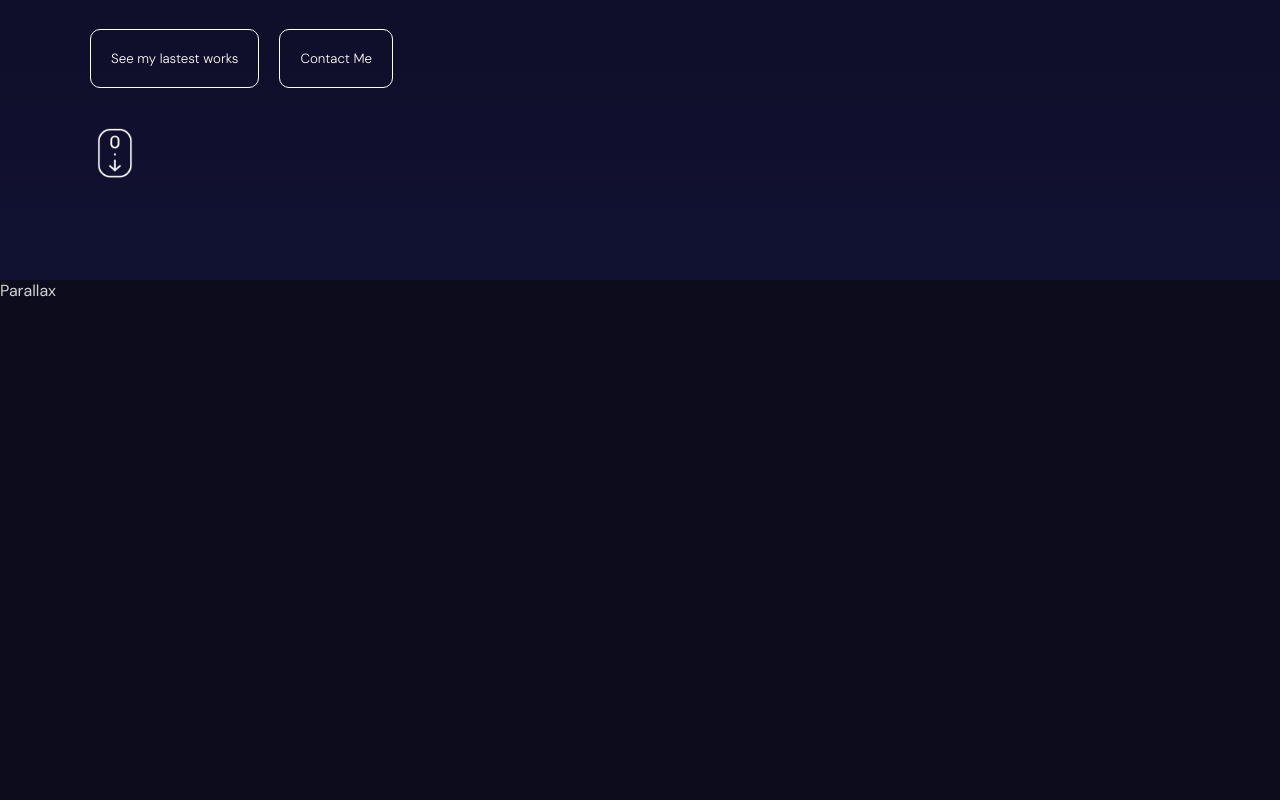
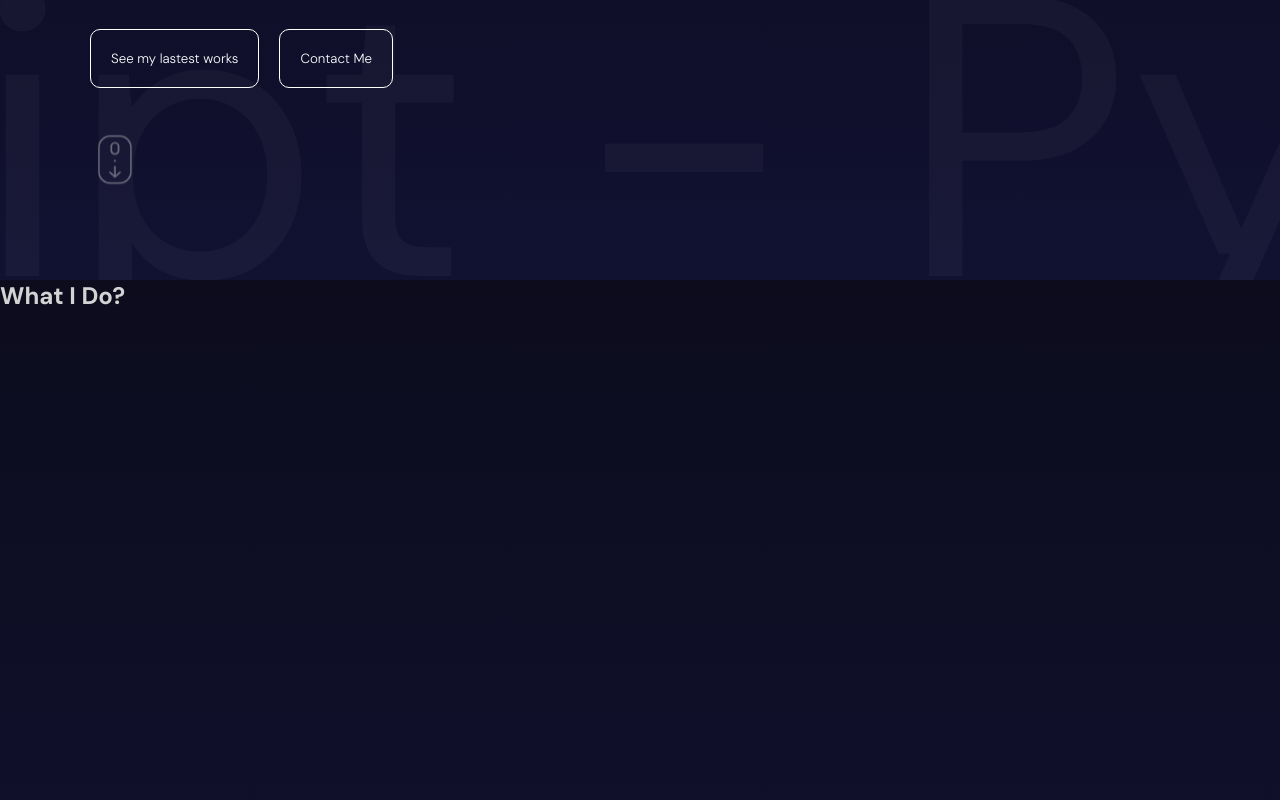
Before and after one commit to agustinibar/my-portfolio, a React (Vite) app: page / in a window 1280 px wide. Shown: the part 520-1320 px from the top of the page. Built offline with nearby package versions, Linux system fonts and the light colour scheme.

Commit message:
parallax

```diff
--- a/src/App.jsx
+++ b/src/App.jsx
@@ -2,6 +2,7 @@
 import './app.scss'
 import Hero from './components/Hero/Hero'
 import { Navbar } from './components/Navbar/Navbar'
+import Parallax from './components/Parallax/Parallax'
 
 function App() {
 
@@ -11,9 +12,13 @@ function App() {
         <Navbar/>
         <Hero/>
       </section>
-      <section id="Services">Parallax</section>
+      <section id="Services">
+        <Parallax type="Services"/>
+      </section>
       <section>Services</section>
-      <section id="Portfolio">Parallax</section>
+      <section id="Portfolio">
+        <Parallax type="Portfolio"/>
+      </section>
       <section>Portfolio1</section>
       <section>Portfolio2</section>
       <section>Portfolio3</section>
--- a/src/components/Hero/Hero.jsx
+++ b/src/components/Hero/Hero.jsx
@@ -1,22 +1,63 @@
 import './hero.scss'
+
+import { motion } from 'framer-motion';
+
+const textVariants = {
+  initial:{
+    x:-500,
+    opacity:0,
+  },
+  animate:{
+    x: 0,
+    opacity: 1,
+    transition:{
+      duration: 1,
+      staggerChildren: 0.1,
+    }
+  },
+  scrollButton:{
+    opacity: 0,
+    y: 10,
+    transition:{
+      duration:2,
+      repeat:Infinity
+    }
+  }
+};
+
+
+const sliderVariants = {
+  initial:{
+    x:0,
+  },
+  animate:{
+    x: "-1600%",
+    opacity: 1,
+    transition:{
+      repeat:Infinity,
+      repeatType:"mirror",
+      duration:80
+    }
+  }
+};
 
 const Hero = () => {
   return (
     <div className='hero'>
       <div className="wrapper">
-      <div className="textContainer">
-        <h2>AGUSTIN IBAR</h2>
-        <h1>Fullstack Developer</h1>
-        <div className="buttons">
-          <button>See my lastest works</button>
-          <button>Contact Me</button>
-        </div>
-        <img src="/scroll.png" alt="" />
+      <motion.div className="textContainer" variants={textVariants} initial="initial" animate="animate">
+        <motion.h2 variants={textVariants}>AGUSTIN IBAR</motion.h2>
+        <motion.h1 variants={textVariants}>Fullstack Developer</motion.h1>
+        <motion.div variants={textVariants} className="buttons">
+          <motion.button variants={textVariants}>See my lastest works</motion.button>
+          <motion.button variants={textVariants}>Contact Me</motion.button>
+        </motion.div>
+        <motion.img variants={textVariants} animate="scrollButton"src="/scroll.png" alt="" />
+      </motion.div>
       </div>
-      </div>
-      <div className="slidingTextContainer">
-        Javascript Python React Nodejs Django SQL and More
-      </div>
+      <motion.div className="slidingTextContainer" variants={sliderVariants} initial="initial" animate="animate">
+        Javascript - Python - React - Nodejs - Django - MongoDB - SQL - Firebase - AWS and More...
+      </motion.div>
       <div className='imageContainer'>
         {/* <img src="/hero.jpg" alt="" /> */}
       </div>
@@ -24,4 +65,4 @@ const Hero = () => {
   )
 }
 
-export default Hero
+export default Hero;
--- a/src/components/Hero/hero.scss
+++ b/src/components/Hero/hero.scss
@@ -35,7 +35,7 @@
                     background-color: transparent;
                     color: white;
                     margin-right: 20px;
-                    cursor: pointer;
+                    cursor: pointer !important;
                     font-weight: 300;
                 }
             }
@@ -51,4 +51,13 @@
         top: 0;
         right: 0;
     }
+    .slidingTextContainer{
+        position: absolute;
+        font-size: 50vh;
+        bottom: -120px;
+        white-space: nowrap;
+        color: #ffffff09;
+        width: 50%;
+        // font-weight: bold;
+    }
 }
--- /dev/null
+++ b/src/components/Parallax/Parallax.jsx
@@ -0,0 +1,18 @@
+import './parallax.scss';
+
+const Parallax = ({ type }) => {
+  const backgroundStyle = type === "Services"
+    ? { background: "linear-gradient(180deg, #0c0c1d, #111132)" }
+    : { background: "linear-gradient(180deg, #0c0c1d, #505064)" };
+
+  return (
+    <div className="parallax" style={backgroundStyle}>
+        <h1> { type === "Services" ? "What I Do?" : "What I Did?" }</h1>
+        <div className="mountains"></div>
+        <div className="planets"></div>
+        <div className="stars"></div>
+    </div>
+  )
+}
+
+export default Parallax;
--- /dev/null
+++ b/src/components/Parallax/parallax.scss
@@ -0,0 +1,5 @@
+.parallax{
+    width: 100%;
+    height: 100%;
+    position: relative;
+}
```
